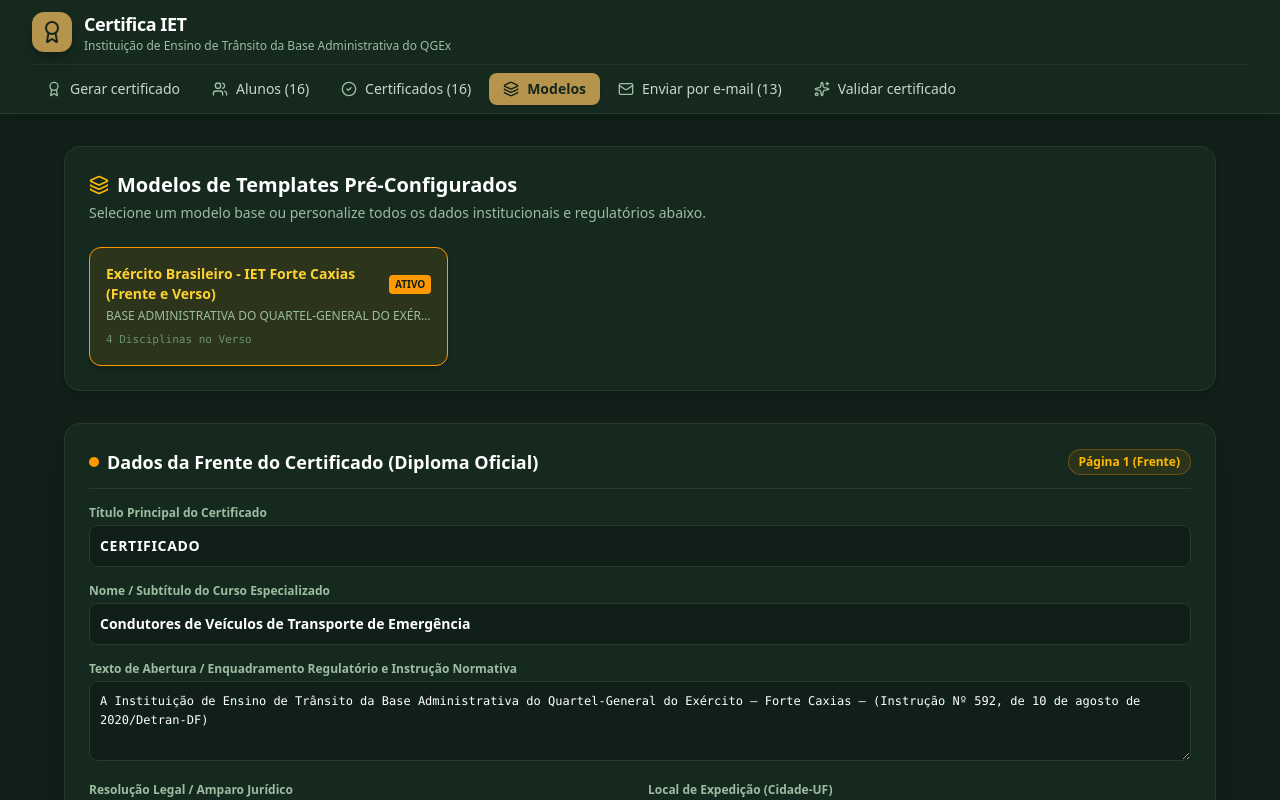
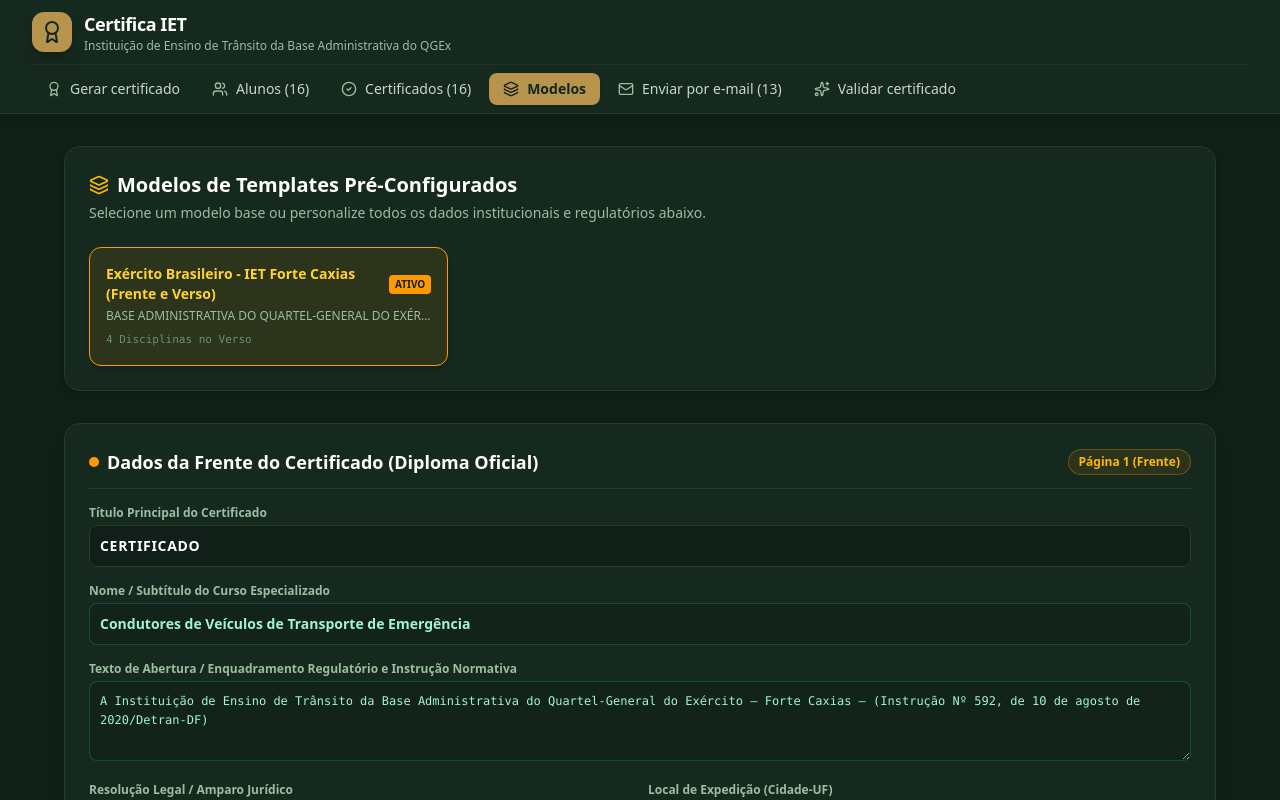
Before and after one commit to ledianefranca-coder/certificados, a React (Vite) app: page / in a window 1280 px wide. Both pictures are taken after a click on the button "Modelos". Shown: the top 800 px of the page. Built offline with nearby package versions, Linux system fonts and the light colour scheme.

Commit message:
Corrige texto, curso e código do certificado

```diff
--- a/src/components/TemplateEditor.tsx
+++ b/src/components/TemplateEditor.tsx
@@ -148,8 +148,9 @@
               <input
                 type="text"
                 value={template.courseTitle}
-                onChange={(e) => setTemplate({ ...template, courseTitle: e.target.value })}
-                className="w-full p-2.5 bg-slate-950 border border-slate-800 rounded-lg text-white font-bold focus:border-amber-500"
+                readOnly
+                title="Campo institucional fixo"
+                className="w-full p-2.5 bg-slate-950/60 border border-emerald-500/30 rounded-lg text-emerald-200 font-bold cursor-not-allowed"
               />
             </div>
 
@@ -160,8 +161,9 @@
               <textarea
                 rows={3}
                 value={template.regulationText}
-                onChange={(e) => setTemplate({ ...template, regulationText: e.target.value })}
-                className="w-full p-2.5 bg-slate-950 border border-slate-800 rounded-lg text-white focus:border-amber-500 leading-relaxed font-mono text-xs"
+                readOnly
+                title="Campo institucional fixo"
+                className="w-full p-2.5 bg-slate-950/60 border border-emerald-500/30 rounded-lg text-emerald-200 cursor-not-allowed leading-relaxed font-mono text-xs"
               />
             </div>
 
@@ -172,8 +174,9 @@
               <input
                 type="text"
                 value={template.legalResolution}
-                onChange={(e) => setTemplate({ ...template, legalResolution: e.target.value })}
-                className="w-full p-2.5 bg-slate-950 border border-slate-800 rounded-lg text-white focus:border-amber-500"
+                readOnly
+                title="Campo institucional fixo"
+                className="w-full p-2.5 bg-slate-950/60 border border-emerald-500/30 rounded-lg text-emerald-200 cursor-not-allowed"
               />
             </div>
 
@@ -242,8 +245,9 @@
               <input
                 type="text"
                 value={template.institutionName}
-                onChange={(e) => setTemplate({ ...template, institutionName: e.target.value })}
-                className="w-full p-2.5 bg-slate-950 border border-slate-800 rounded-lg text-white uppercase focus:border-amber-500"
+                readOnly
+                title="Campo institucional fixo"
+                className="w-full p-2.5 bg-slate-950/60 border border-emerald-500/30 rounded-lg text-emerald-200 uppercase cursor-not-allowed"
               />
             </div>
           </div>
```
